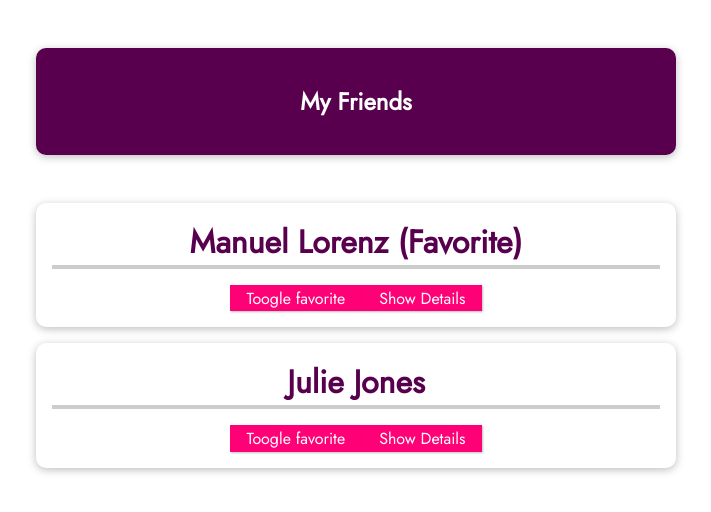
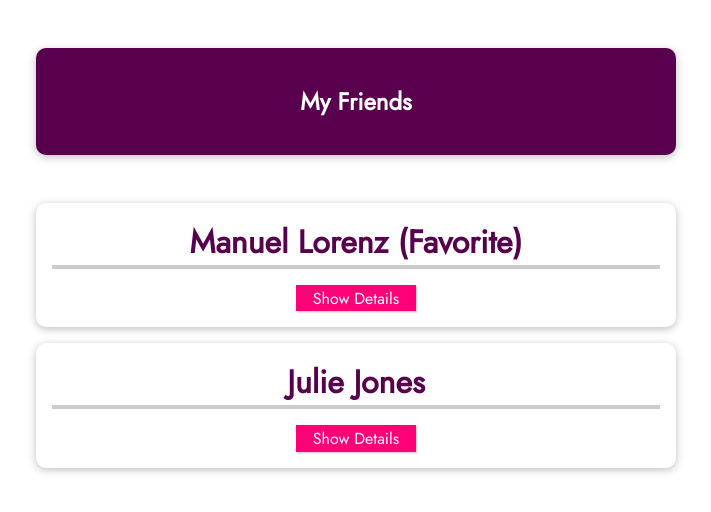
Before and after one commit to rpalvair/vue-formation, a Vue app in the folder vue-cli-01-a-new-vue-project/: page / in a window 1280 px wide. Shown: the top 512 px of the page, without its empty margins (284-995 px from the left). Built offline with nearby package versions, Linux system fonts and the light colour scheme.

Commit message:
feat : Toggle favorite button commented

```diff
--- a/vue-cli-01-a-new-vue-project/src/components/FriendContact.vue
+++ b/vue-cli-01-a-new-vue-project/src/components/FriendContact.vue
@@ -1,7 +1,7 @@
 <template>
   <li>
     <h2>{{ name }} {{ isFavorite === "1" ? "(Favorite)" : "" }}</h2>
-    <button @click="toggleFavorite">Toogle favorite</button>
+    <!-- <button @click="toggleFavorite">Toogle favorite</button> -->
     <button @click="toggleDetails">
       {{ detailsAreVisible ? "Hide Details" : "Show Details" }}
     </button>
```
